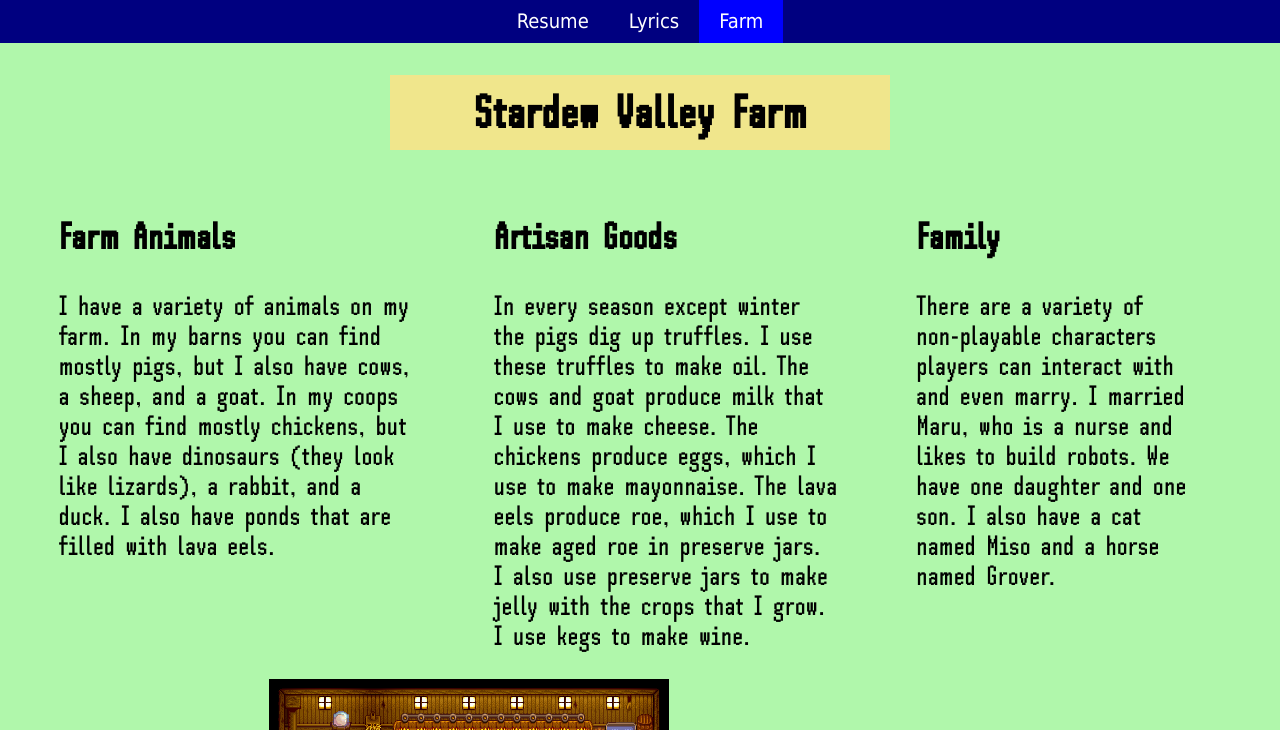
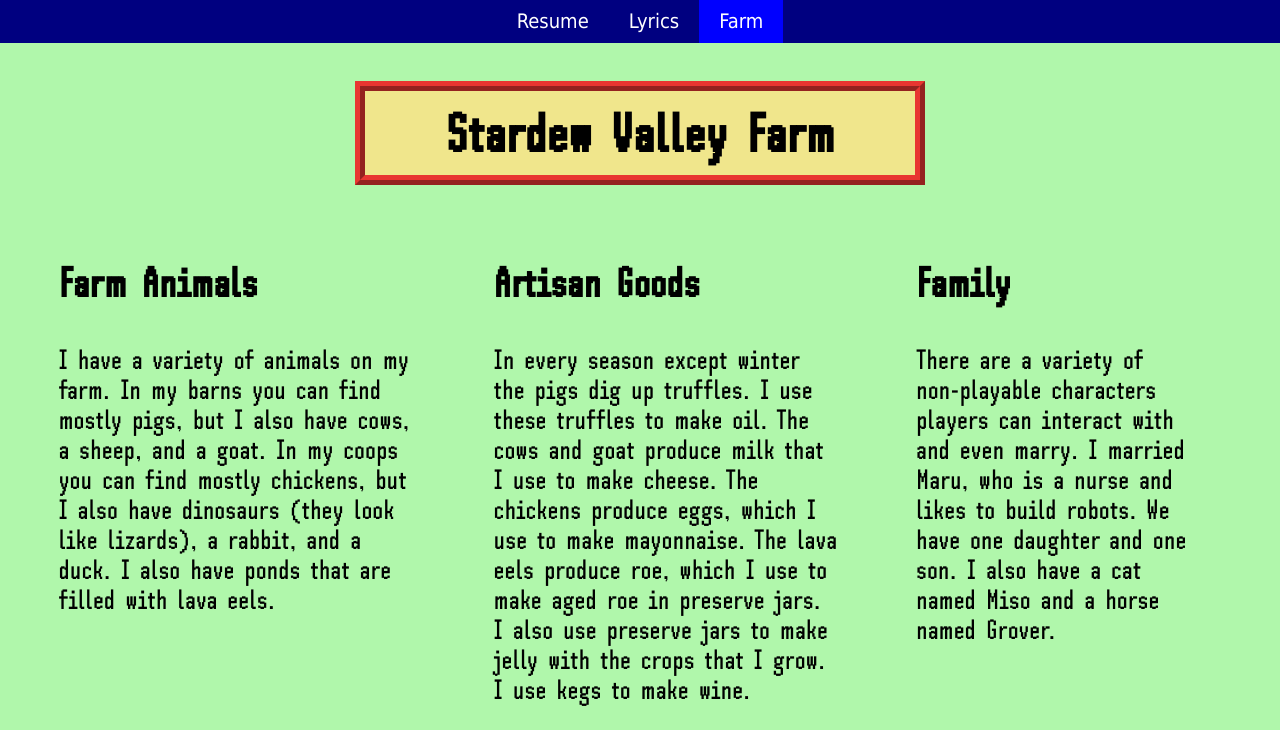
Before and after one commit to epaniagua2000/itmd361-project3, a plain HTML site: page stardewvalleyfarm.html in a window 1280 px wide. Shown: the top 730 px of the page. Drawn offline with Linux system fonts and the light colour scheme.

Commit message:
desktop responsive design added

```diff
--- a/css/style.css
+++ b/css/style.css
@@ -184,8 +184,15 @@ blockquote {
     font-size: 1.8em;
   }
   #farmcontent-wrapper h1 {
-    border: 10px;
-    width: 500px;
+    border: solid rgb(232, 54, 49) 10px;
+    border-style: ridge;
+    background-color: khaki;
+    font-size: 3.5em;
+    padding: 10px 0;
+    width: 550px;
+  }
+  #farmcontent-wrapper h2 {
+      font-size: 2.7em;
   }
   #farmanimals {
     float: left;
```
